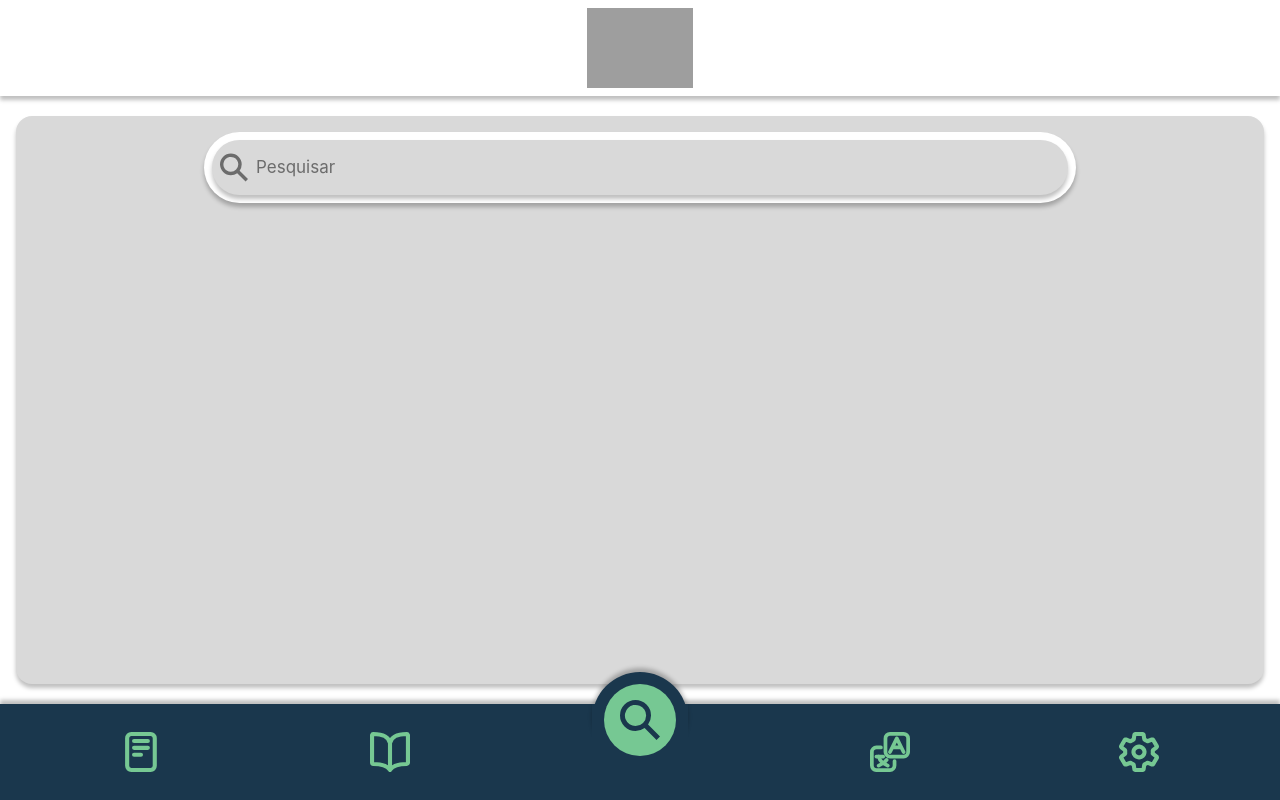
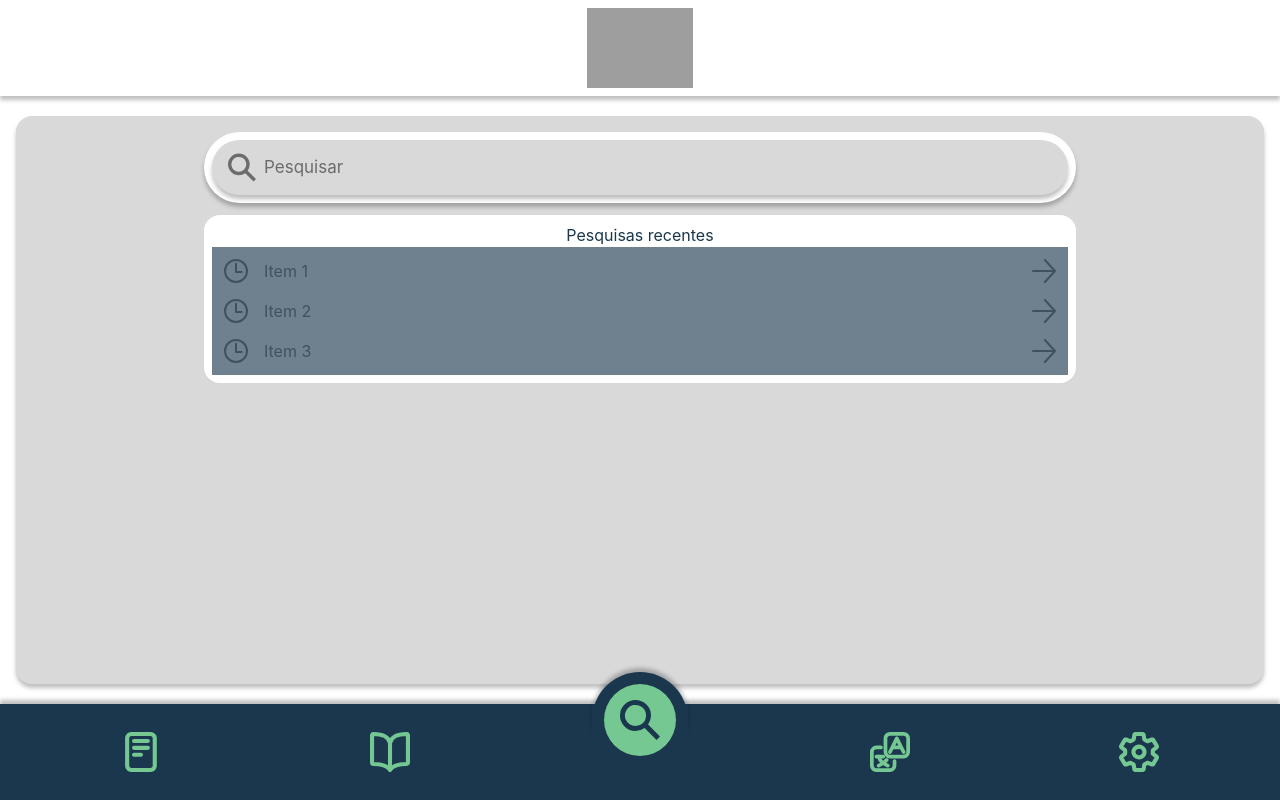
Before and after one commit to LeonardoGaeta/Zunno, a React (Vite) app: page / in a window 1280 px wide. Built offline with nearby package versions, Linux system fonts and the light colour scheme; grey boxes are pictures that could not be loaded.

Commit message:
feat: add History and SubContent components; update SearchPage layout and integrate recent searches

```diff
--- a/src/pages/SearchPage/SearchPage.jsx
+++ b/src/pages/SearchPage/SearchPage.jsx
@@ -1,4 +1,6 @@
 import SearchBar from "./components/SearchBar";
+import History from "./components/History";
+import SubContent from "../Template/components/SubContent";
 
 import { useWords } from "../../contexts/WordsContext";
 
@@ -6,9 +8,13 @@ function SearchPage() {
     const { data } = useWords();
 
     return (
-        <div>
+        <div className="flex flex-col gap-3">
             <SearchBar />
+            <SubContent>
+                <p className="text-(--secondary)">Pesquisas recentes</p>
 
+                <History />
+            </SubContent>
         </div>
     )
 }
--- /dev/null
+++ b/src/pages/SearchPage/components/History.jsx
@@ -0,0 +1,40 @@
+import { useEffect, useState } from "react";
+
+import GoIcon from "../../../assets/Vetor - Ir.svg?react";
+import ClockIcon from "../../../assets/Vetor - Relógio.svg?react";
+
+
+function History() {
+    const [history, setHistory] = useState(() => {
+        const stored = localStorage.getItem("searchHistory");
+        return stored ? JSON.parse(stored) : ["Item 1", "Item 2", "Item 3"];
+    });
+
+    useEffect(() => {
+        localStorage.setItem("searchHistory", JSON.stringify(history));
+    }, [history]);
+
+
+    return (
+        <div className="relative w-full p-3">
+            <div className="relative z-0 flex flex-col gap-4">
+                { (history && history.length > 0)
+                ? history.map((word, key) => (
+                    <div key={key} className="flex gap-4">
+                        <ClockIcon className="text-(--black-transparent)" />
+                        <p className="text-(--black-transparent)">{word}</p>
+                        <GoIcon className="text-(--black-transparent) absolute right-0" />
+                    </div>
+                ))
+                : (
+                    <div>
+                        Vazio
+                    </div>
+                ) }
+            </div>
+            <div className="bg-(--extra-2) absolute inset-0 z-10 pointer-events-none" />
+        </div>
+    )
+}
+
+export default History;
--- a/src/pages/SearchPage/components/SearchBar.jsx
+++ b/src/pages/SearchPage/components/SearchBar.jsx
@@ -3,7 +3,7 @@ import SearchIcon from '../../../assets/footerBtns/Vetor - Pesquisar.svg?react'
 function SearchBar() {
     return (
         <div className="bg-(--bg) rounded-full p-2 shadow-custom-b">
-            <div className="bg-(--primary) rounded-full p-2 flex items-center gap-2 shadow-custom-b">
+            <div className="bg-(--primary) rounded-full py-2 px-4 flex items-center gap-2 shadow-custom-b">
                 <SearchIcon className="w-7 text-(--black-transparent)" />
                 <input
                     type="text"
--- /dev/null
+++ b/src/pages/Template/components/SubContent.jsx
@@ -0,0 +1,11 @@
+
+
+function SubContent({ children }) {
+    return (
+        <div className="bg-(--bg) p-2 rounded-2xl flex flex-col items-center">
+            {children}
+        </div>
+    )
+}
+
+export default SubContent;
```
Also changed, not shown: src/assets/Vetor - Ir.svg (added), src/assets/Vetor - Relógio.svg (added).
